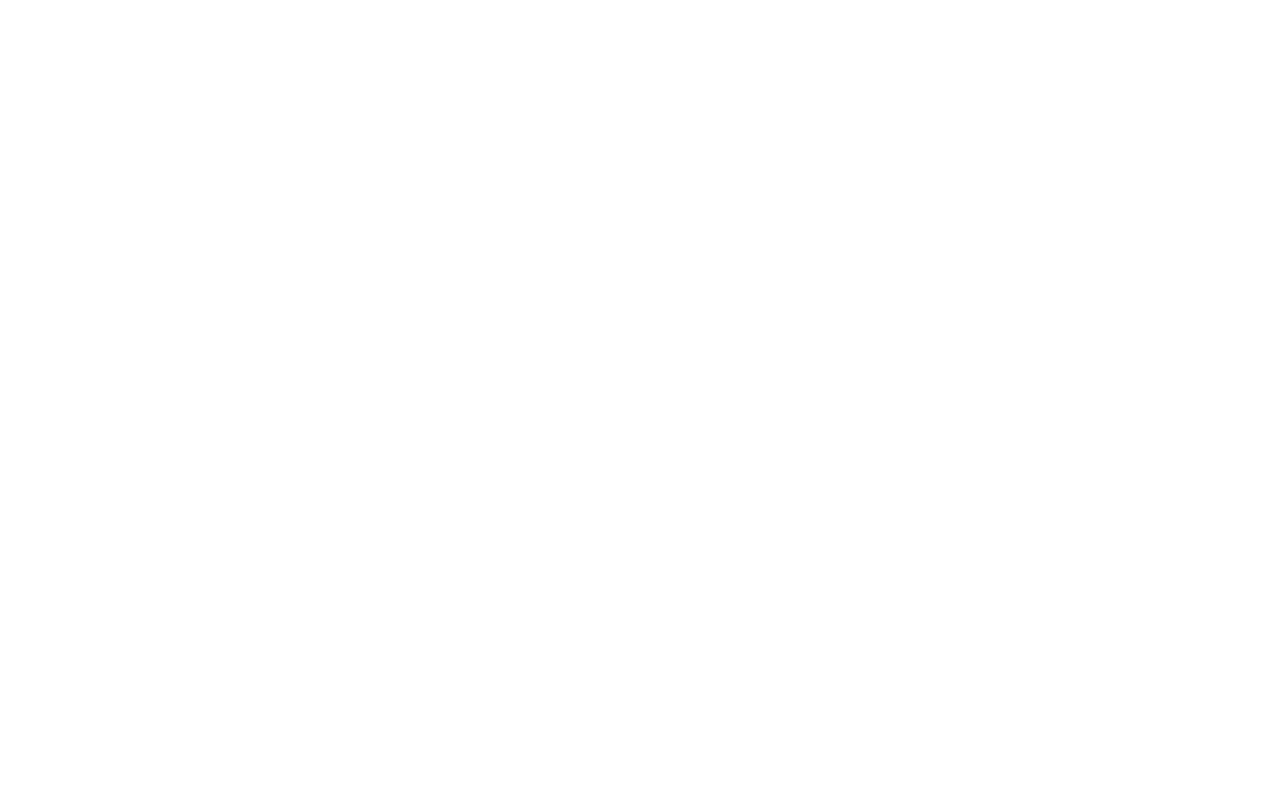
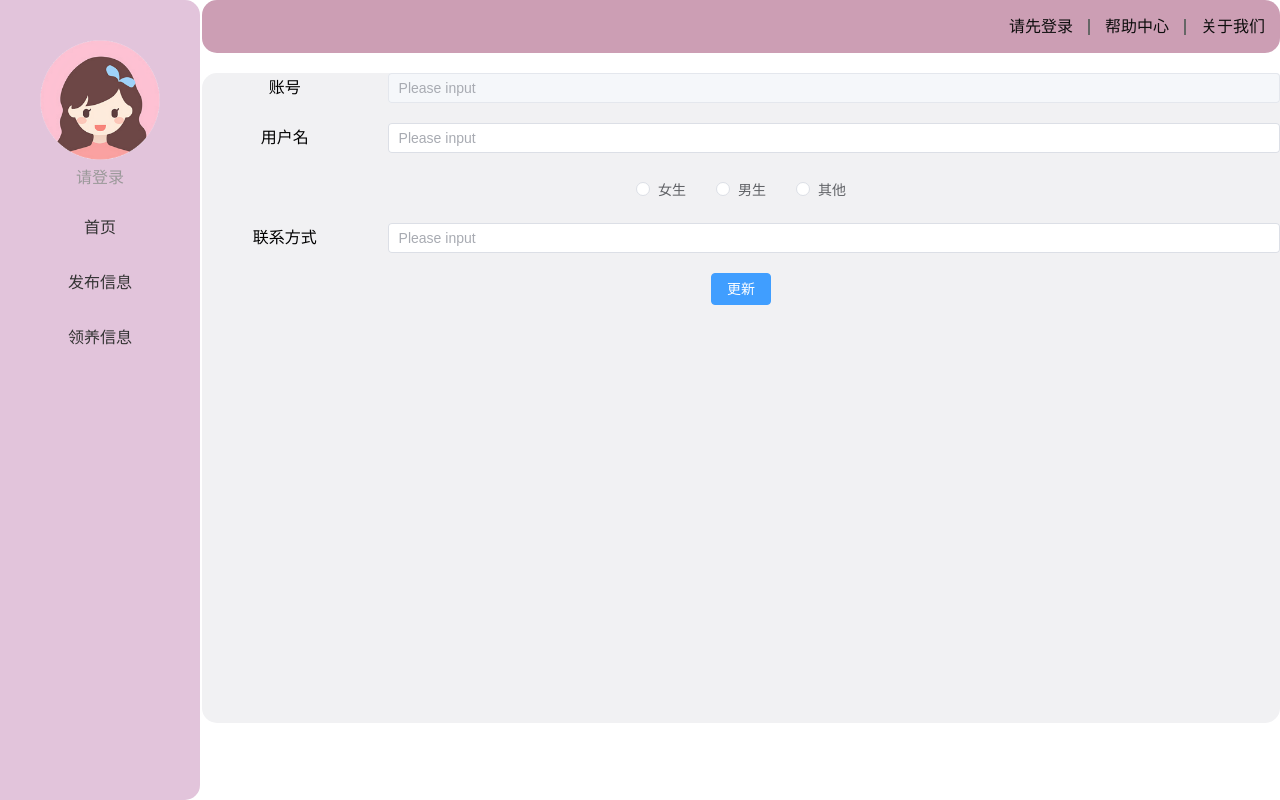
Before and after one commit to lianguaing/petPlatform, a Vue app in the folder petPlatform_vue/: page /my in a window 1280 px wide. Before the commit this address had no page. Built offline with nearby package versions, Linux system fonts and the light colour scheme.

Commit message:
增加修改用户信息

```diff
--- a/petPlatform_vue/src/api/api.js
+++ b/petPlatform_vue/src/api/api.js
@@ -31,7 +31,7 @@
  * 修改用户信息
  */
 export const updateUserInfo = (id, data) =>
-  instance.put(`/admin/user/${id}`, data);
+  instance.put(`/admin/users/${id}`, data);
 /**
  * 注册用户
  */
--- a/petPlatform_vue/src/router/index.js
+++ b/petPlatform_vue/src/router/index.js
@@ -8,29 +8,34 @@
       name: "home",
       component: () => import("../views/Layout/home.vue"),
       //二级路由
-      children:[
+      children: [
         {
-          path:'',
-          name:'petHome',
-          component:()=>import('../views/Home/index.vue')
+          path: "",
+          name: "petHome",
+          component: () => import("../views/Home/index.vue"),
         },
         {
-          path:'/publish',
-          name:'userPublish',
-          component:()=>import('../views/Publish/index.vue')
+          path: "/publish",
+          name: "userPublish",
+          component: () => import("../views/Publish/index.vue"),
         },
         {
-          path:'/adopt',
-          name:'userAdopt',
-          component:()=>import('../views/Adopt/index.vue')
-        }
-      ]
+          path: "/adopt",
+          name: "userAdopt",
+          component: () => import("../views/Adopt/index.vue"),
+        },
+        {
+          path: "/my",
+          name: "userCenter",
+          component: () => import("../views/Home/userCenter.vue"),
+        },
+      ],
     },
     {
       path: "/login",
       name: "login",
       component: () => import("../views/Login/index.vue"),
-    }
+    },
   ],
 });
 
--- a/petPlatform_vue/src/stores/userStore.js
+++ b/petPlatform_vue/src/stores/userStore.js
@@ -1,6 +1,6 @@
 // 管理用户数据相关
 import { defineStore } from "pinia";
-import { getUserInfo, registerUser } from "../api/api";
+import { getUserInfo, registerUser, updateUserInfo } from "../api/api";
 
 export const useUserStore = defineStore({
   id: "user",
@@ -38,6 +38,20 @@
         return false;
       }
     },
+    //修改用户信息
+    async updateUserMessage(id, data) {
+      try {
+        console.log("信息：", id, data);
+        const res = await updateUserInfo(id, data);
+        console.log("修改用户信息：", res);
+        //自动登录保存用户数据
+        Object.assign(this.userInfo, data);
+        return true;
+      } catch (e) {
+        console.log("修改用户信息出错", e);
+        return false;
+      }
+    },
     //退出时清除用户的数据
     clearUserInfo() {
       this.userInfo = {};
--- a/petPlatform_vue/src/styles/variables.less
+++ b/petPlatform_vue/src/styles/variables.less
@@ -20,7 +20,9 @@
 i {
   font-style: normal;
 }
-
+ul {
+  list-style: none;
+}
 
 // Color Variables
 @primary-color: #42b983; // 主要颜色
--- /dev/null
+++ b/petPlatform_vue/src/views/Home/userCenter.vue
@@ -0,0 +1,81 @@
+<template>
+    <div class="user-center">
+        <div class="user-info">
+            <div class="user-info-item">
+                <div class="user-info-name">账号</div>
+                <el-input v-model="userInfo.id" disabled placeholder="Please input" />
+            </div>
+            <div class="user-info-item">
+                <div class="user-info-name">用户名</div>
+                <el-input v-model="userInfo.name" placeholder="Please input" />
+            </div>
+            <div class="user-info-item">
+                <el-radio-group v-model="userInfo.gender">
+                    <el-radio value="female">女生</el-radio>
+                    <el-radio value="male">男生</el-radio>
+                    <el-radio value="other">其他</el-radio>
+                </el-radio-group>
+            </div>
+            <div class="user-info-item">
+                <div class="user-info-name">联系方式</div>
+                <el-input v-model="userInfo.contact_info" placeholder="Please input" />
+            </div>
+            <div class="user-info-item">
+                <el-popconfirm @confirm="confirm" title="确认修改信息吗?" confirm-button-text="确认" cancel-button-text="取消">
+                    <template #reference>
+                        <el-button type="primary">更新</el-button>
+                    </template>
+                </el-popconfirm>
+            </div>
+        </div>
+    </div>
+</template>
+<script setup>
+import { useUserStore } from "@/stores/userStore";
+import { ref } from "vue";
+import { useRouter } from "vue-router";
+const router = useRouter();
+const userStore = useUserStore();
+const userInfo = ref(userStore.userInfo);
+async function confirm() {
+    const obj = {
+        name: userInfo.value.name,
+        gender: userInfo.value.gender,
+        contact_info: userInfo.value.contact_info
+    }
+    const flag = await userStore.updateUserMessage(userInfo.value.id, obj)
+    if (flag) {
+        ElMessage.success('修改信息成功！')
+    } else {
+        ElMessage.error('修改信息失败！')
+    }
+}
+</script>
+<style scoped lang="less">
+.user-center {
+    width: 100%;
+    margin-top: 20px;
+}
+
+.user-info {
+    text-align: center;
+    background-color: #f1f1f3;
+    padding: 0px;
+    margin: 0px;
+    height: 650px;
+    border-radius: 15px;
+
+    &-item {
+        display: flex;
+        height: 30px;
+        justify-content: center;
+        margin-bottom: 20px
+    }
+
+    &-name {
+        margin-right: 20px;
+        width: 200px;
+        line-height: 30px;
+    }
+}
+</style>
--- /dev/null
+++ b/petPlatform_vue/src/views/Layout/Nav.vue
@@ -0,0 +1,80 @@
+<script setup>
+import { useUserStore } from "@/stores/userStore";
+import { useRouter } from "vue-router";
+const router = useRouter();
+const userStore = useUserStore();
+const confirm = () => {
+    //清除用户数据
+    userStore.clearUserInfo();
+    //跳转登录页面
+    router.replace({ path: "/login" });
+};
+</script>
+
+<template>
+    <nav class="app-topnav">
+        <div class="container">
+            <ul>
+                <template v-if="userStore.userInfo.id">
+                    <li>
+                        <a href="javascript:;"><i class="iconfont icon-user"></i>{{ userStore.userInfo.id }}</a>
+                    </li>
+                    <li>
+                        <el-popconfirm @confirm="confirm" title="确认退出吗?" confirm-button-text="确认"
+                            cancel-button-text="取消">
+                            <template #reference>
+                                <a href="javascript:;">退出登录</a>
+                            </template>
+                        </el-popconfirm>
+                    </li>
+                </template>
+                <template v-else>
+                    <li>
+                        <a href="javascript:;" @click="$router.push('/login')">请先登录</a>
+                    </li>
+                    <li><a href="javascript:;">帮助中心</a></li>
+                    <li><a href="javascript:;">关于我们</a></li>
+                </template>
+            </ul>
+        </div>
+    </nav>
+</template>
+
+
+<style scoped lang="less">
+.app-topnav {
+    background: #cc9eb4;
+    border-radius: 15px;
+
+    ul {
+        display: flex;
+        height: 53px;
+        justify-content: flex-end;
+        align-items: center;
+
+        li {
+            a {
+                padding: 0 15px;
+                color: #0d0d0d;
+                line-height: 1;
+                display: inline-block;
+
+                i {
+                    font-size: 14px;
+                    margin-right: 2px;
+                }
+
+                &:hover {
+                    color: #fff;
+                }
+            }
+
+            ~li {
+                a {
+                    border-left: 2px solid #666;
+                }
+            }
+        }
+    }
+}
+</style>
--- a/petPlatform_vue/src/views/Layout/home.vue
+++ b/petPlatform_vue/src/views/Layout/home.vue
@@ -1,11 +1,15 @@
 <script setup>
 import homeAside from './homeAside.vue';
+import Nav from './Nav.vue';
 
 </script>
 <template>
     <div class="layout">
         <homeAside />
-        <RouterView />
+        <div class="main">
+            <Nav />
+            <RouterView />
+        </div>
     </div>
 </template>
 
@@ -15,4 +19,10 @@
     height: 100vh;
     width: 100vw;
 }
+.main {
+    flex: 1;
+    overflow: auto;
+    padding-left:2px;
+    box-sizing: border-box;
+}
 </style>
--- a/petPlatform_vue/src/views/Layout/homeAside.vue
+++ b/petPlatform_vue/src/views/Layout/homeAside.vue
@@ -1,12 +1,27 @@
 <script setup>
+import { ref } from 'vue';
+import { useRouter } from 'vue-router'
+import { useUserStore } from '../../stores/userStore.js'
+
+const userStore = useUserStore()
+const router = useRouter();
 
 const categoryList = [
     { id: 1, name: '首页', routeName: 'petHome' },
     { id: 2, name: '发布信息', routeName: 'userPublish' },
     { id: 3, name: '领养信息', routeName: 'userAdopt' },
 ]
-const handleClick=()=>{
-
+const userIsExit = ref(Boolean(userStore.userInfo.id))
+const handleClick = () => {
+    if (userStore.userInfo.id) {
+        // 跳转到个人中心
+        router.push({ name: 'userCenter' });
+    } else {
+        router.push({ name: 'login' });
+    }
+}
+const handleLogin = () => {
+    router.push({ name: 'login' }); // 使用路由名称跳转
 }
 </script>
 
@@ -14,8 +29,9 @@
     <div class="aside">
         <!-- 个人头像 -->
         <div class="user-image" @click="handleClick">
-            <img class="default-image" src="../../../public/image/female.png" alt="" >
-            <span>请登录</span>
+            <img class="default-image" src="../../../public/image/female.png" alt="">
+            <span v-if="!userIsExit">请登录</span>
+            <span v-else>{{ userStore.userInfo.id }}</span>
         </div>
         <!-- 菜单 -->
         <div class="home-category">
```
